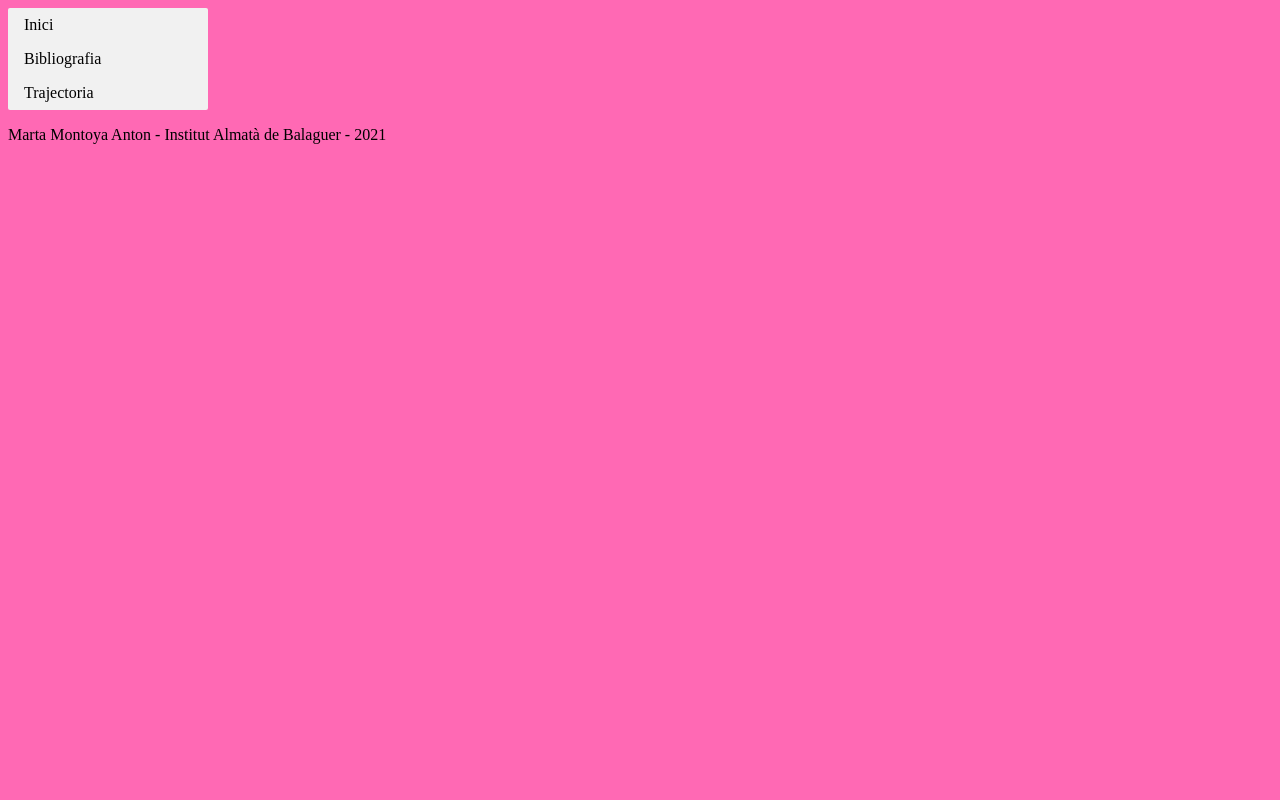
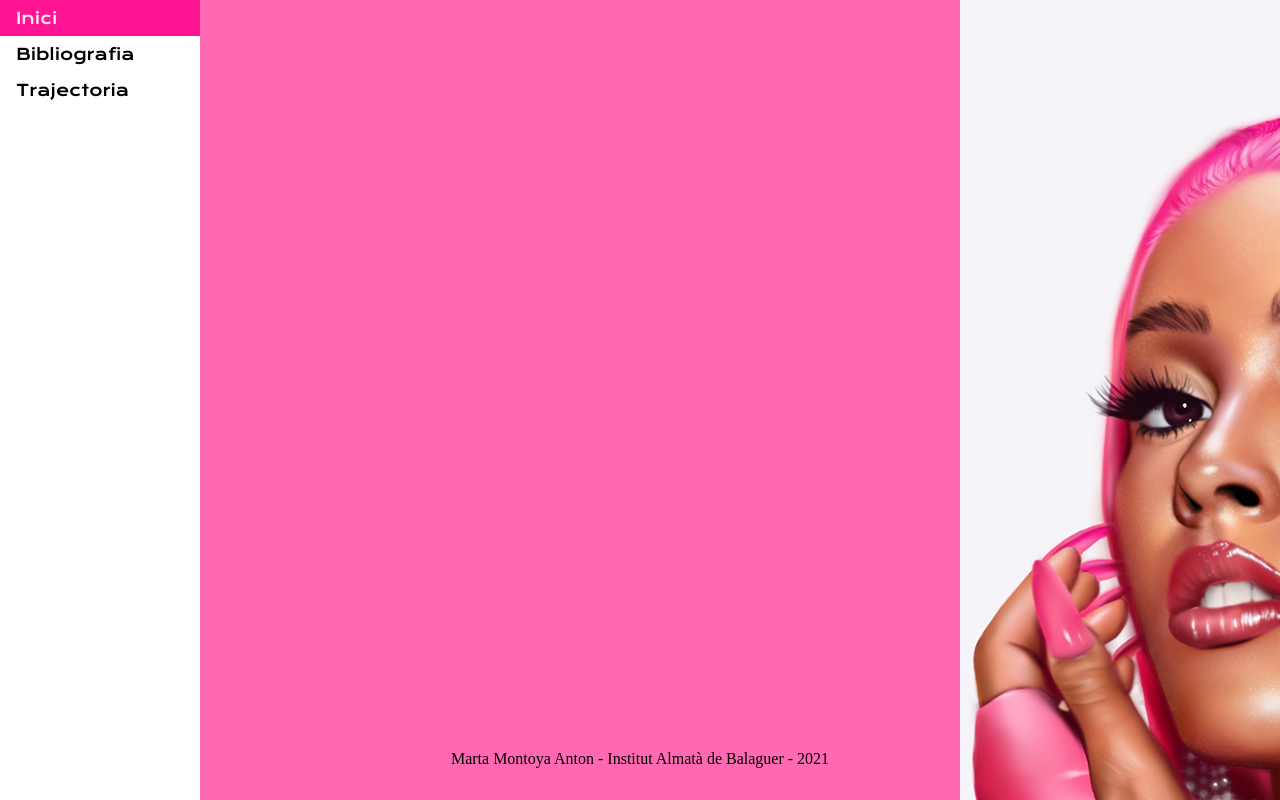
Before and after one commit to mmontoy4/doja_cat, a plain HTML site: page index.html in a window 1280 px wide. Drawn offline with nearby package versions, Linux system fonts and the light colour scheme.

Commit message:
Canvis a la pagina, he afegit una foto.

```diff
--- a/css/style.css
+++ b/css/style.css
@@ -1,3 +1,7 @@
+*{
+  margin: 0;
+  padding: 0;
+}
 html{
   background-color: hotpink;
 }
@@ -7,8 +11,8 @@ ul {
   margin: 0;
   padding: 0;
   width: 200px;
-  background-color: #f1f1f1;
-  border-radius: 2px;
+  background-color: white;
+
 }
 
 li a {
@@ -16,12 +20,33 @@ li a {
   color: #000;
   padding: 8px 16px;
   text-decoration: none;
-  border-radius: 2px;
+
 }
 
 /* Change the link color on hover */
 li a:hover {
-  background-color: #555;
-  color: white;
-  border-radius: 2px;
+  background-color: #ff1493;
+  color: #ffe6f2;
+  transition: 1s;
+
 }
+nav{
+  position: fixed;
+  height: 100%;
+  background-color: white;
+  font-family: 'Krona One', sans-serif;
+}
+footer{
+  position: absolute;
+  bottom: 0;
+  width: 100%;
+  height: 50px;
+  text-align: center;
+}
+.doja{
+  background-image: url('../img/doja_min.png');
+  width: 25%;
+  height: 100%;
+  position: fixed;
+  right:0;
+}
--- a/index.html
+++ b/index.html
@@ -4,6 +4,8 @@
 <head>
   <meta charset="UTF-8" />
   <link rel="stylesheet" href="../css/style.css">
+  <link rel="preconnect" href="https://fonts.gstatic.com">
+<link href="https://fonts.googleapis.com/css2?family=Krona+One&display=swap" rel="stylesheet">
   <title>Doja Cat</title>
 </head>
 
@@ -17,6 +19,9 @@
   			</ul>
   		</nav>
   	</header>
+    <div class="doja">
+
+    </div>
   	<footer>
   		<p>Marta Montoya Anton - Institut Almatà de Balaguer - 2021</p>
   	</footer>
```
Also changed, not shown: img/doja_cat.png (added), img/doja_min.png (added), 1 other file.
